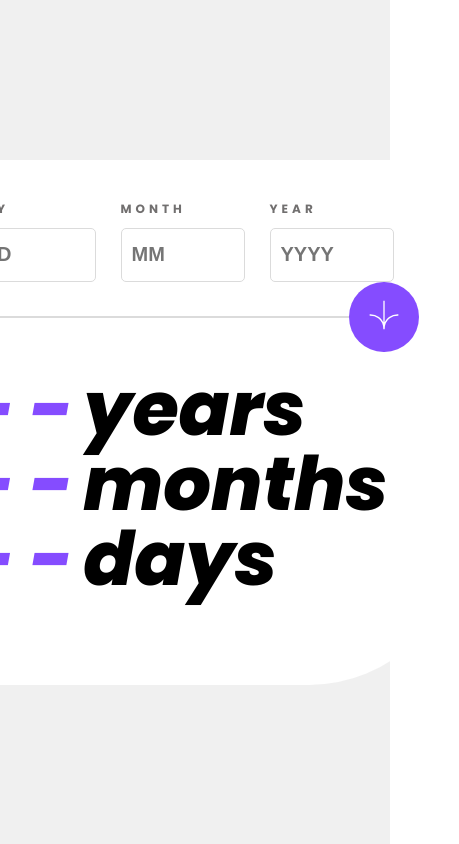
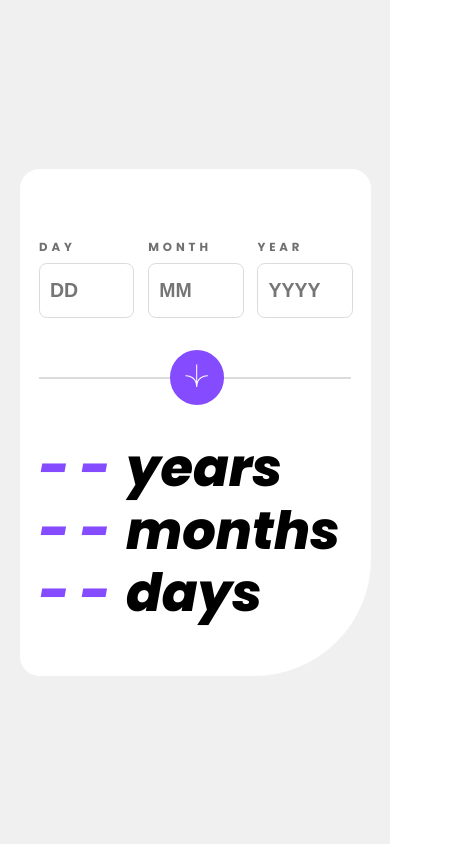
Before and after one commit to annaduong17/age-calculator, a React (Create React App) app: page / in a window 390 px wide. Shown: the whole page, 459 px wide, since content can reach past the window. Built offline with nearby package versions, Linux system fonts and the light colour scheme; a web font is replaced by a local one.

Commit message:
add stylings for mobile

```diff
--- a/src/components/Form.js
+++ b/src/components/Form.js
@@ -8,12 +8,12 @@ export default function Form() {
 
   return(
     <form onSubmit={handleSubmit}>
-      <div className='flex-row'>
+      <div id='inputs-container' className='flex-row'>
         <FormInput name="day" placeholder="DD" type="number" required label="DAY" value={formData.day} onChange={handleInputChange} />
         <FormInput name="month" placeholder="MM" type="number" required label="MONTH" value={formData.month} onChange={handleInputChange} />
         <FormInput name="year" placeholder="YYYY" required type="number" label='YEAR' value={formData.year} onChange={handleInputChange} />
       </div>
-      <div className='flex-row divider'>
+      <div id='line-btn-container' className='flex-row divider'>
         <hr />
         <button>
           <svg xmlns="http://www.w3.org/2000/svg" width="40" height="40" viewBox="0 0 46 44"><g fill="none" stroke="#FFF" stroke-width="2"><path d="M1 22.019C8.333 21.686 23 25.616 23 44M23 44V0M45 22.019C37.667 21.686 23 25.616 23 44"/></g></svg>
--- a/src/index.scss
+++ b/src/index.scss
@@ -138,3 +138,74 @@ body {
 .num {
   color: $purple;
 }
+
+
+
+
+@media (max-width: 600px) {
+  .container {
+    width: 90vw;
+    height: 130vw;
+    border-radius: 5vw 5vw 30vw 5vw;
+  }
+
+  .flex-row {
+    padding: 3vw;
+
+    button {
+    height: 14vw;
+    width: 14vw;
+    }
+
+    svg {
+      width: 6vw;
+      height: auto;
+    }
+  }
+
+  .flex-col {
+    margin-inline: 2vw;
+
+    label {
+      font-size: 3vw;
+      letter-spacing: 1vw;
+      margin-bottom: 2vw;
+    }
+
+    input {
+      font-size: 5vw;
+      height: 13vw;
+      width: 87%;
+      border-radius: 2vw;
+    }
+  }
+
+  #inputs-container {
+    margin-top: 15vw;
+  }
+
+  #line-btn-container {
+    margin-block: 9vw 7vw;
+    margin-inline: 2vw;
+    position: relative;
+
+    button {
+      position: absolute;
+      left: 42.5%;
+    }
+  }
+
+  .display-container {
+    padding-bottom: 0;
+  }
+
+  .age {
+    font-size: 13.5vw;
+    height: 10vw;
+
+    p {
+      margin-inline: 2vw;
+    }
+  }
+
+}
```
